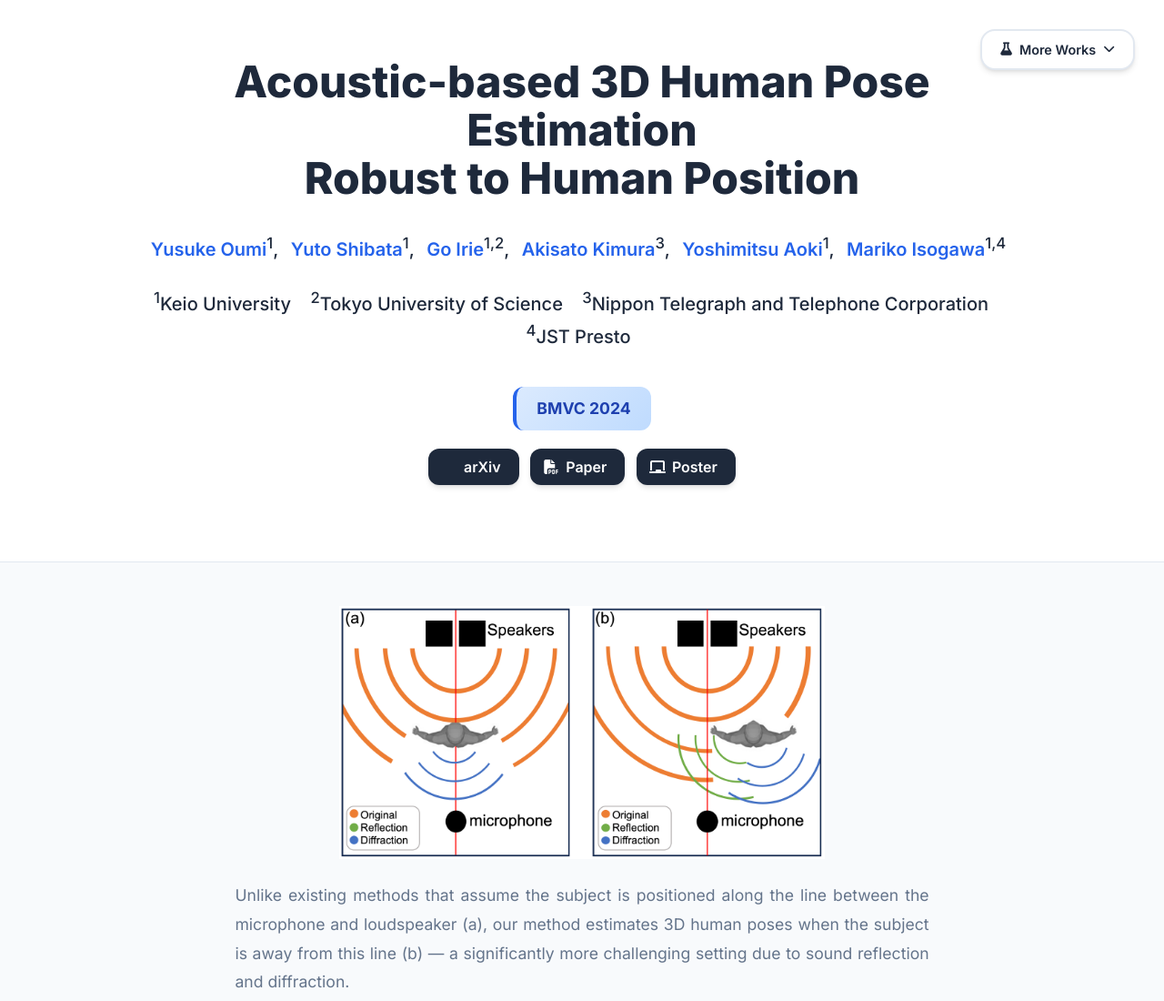
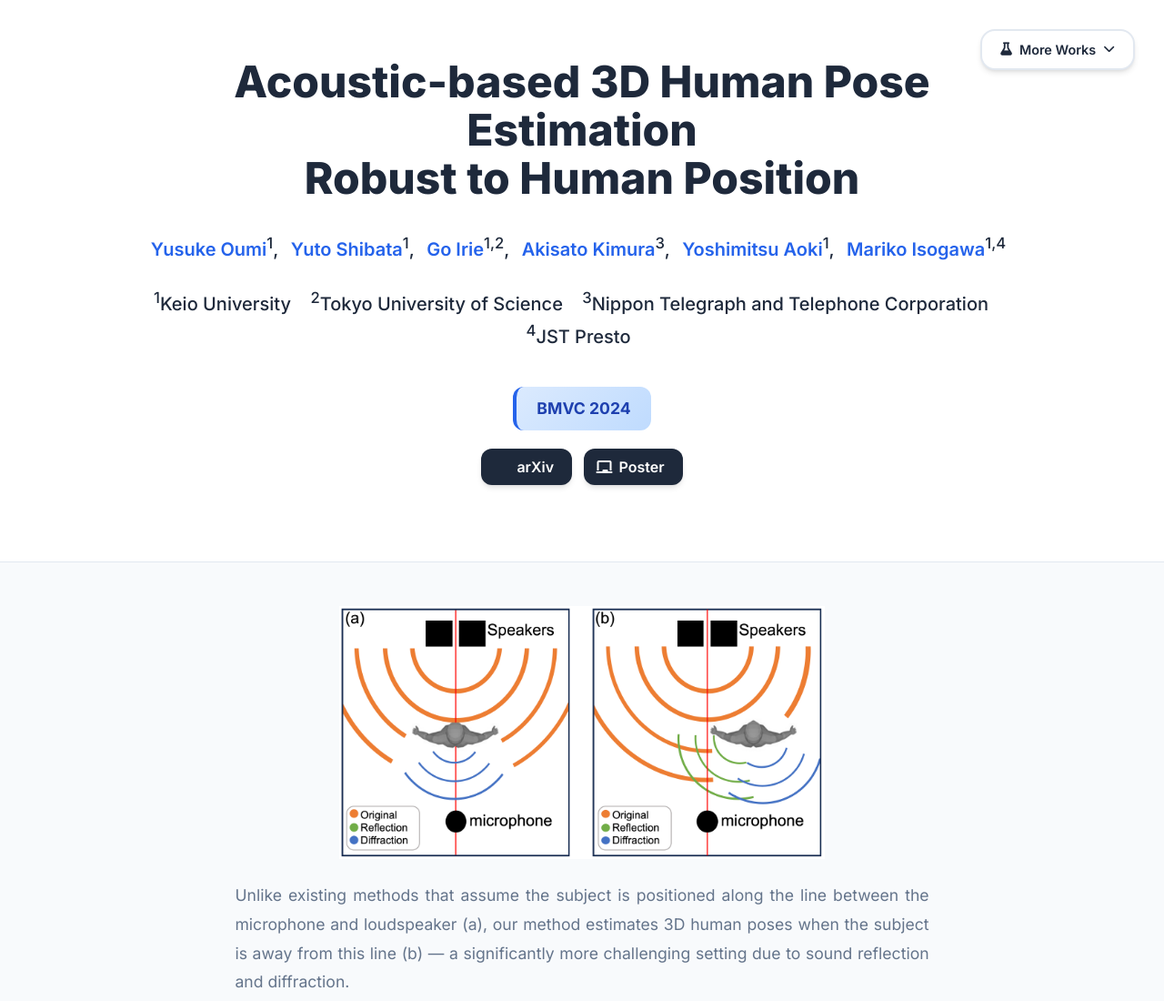
Before and after one commit to oumi03/acoustic-robust-hpe, a plain HTML site: page index.html in a window 1280 px wide. Shown: the top 1100 px of the page at 91% size. Drawn offline with nearby package versions, Linux system fonts and the light colour scheme; some icons are missing.

Commit message:
delete 404 link

```diff
--- a/index.html
+++ b/index.html
@@ -199,16 +199,6 @@
                     <i class="ai ai-arxiv"></i>
                   </span>
                   <span>arXiv</span>
-                </a>
-                </span>
-
-                <span class="link-block">
-                  <a href="static/pdfs/paper.pdf" target="_blank"
-                  class="external-link button is-normal is-rounded is-dark">
-                  <span class="icon">
-                    <i class="fas fa-file-pdf"></i>
-                  </span>
-                  <span>Paper</span>
                 </a>
                 </span>
 
```
